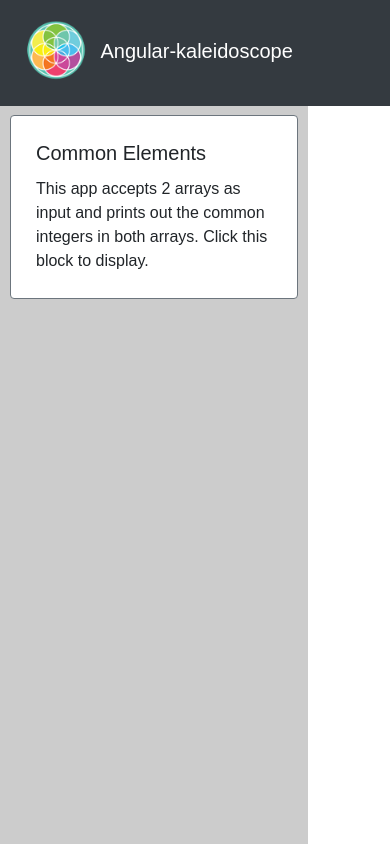
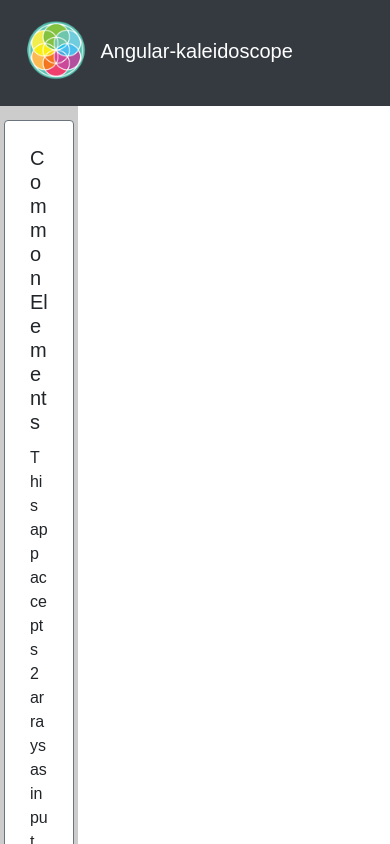
Before and after one commit to gbrethen/angular_kaleidoscope, an Angular app: page / in a window 390 px wide. Built offline with nearby package versions, Linux system fonts and the light colour scheme.

Commit message:
fix layout responsiveness.

```diff
--- a/src/app/app-blocks/app-blocks.component.html
+++ b/src/app/app-blocks/app-blocks.component.html
@@ -1,4 +1,4 @@
-<div class="card border-secondary" style="width: 18rem; margin: 10px; padding: 5px;">
+<div class="card border-secondary" style="width: 90%; padding: 5px;  margin:0 auto;">
   <div class="card-body">
     <h5 class="card-title">Common Elements</h5>
     <p class="card-text">This app accepts 2 arrays as input and prints out the common integers in both arrays.  Click this block to display.</p>
--- a/src/app/app.component.html
+++ b/src/app/app.component.html
@@ -5,10 +5,12 @@
   </span>
 </nav>
 <div id="container">
-  <div style="float: left; background-color: #CCC; height: 100%; padding-top: 105px;">
+  <div style="float: left; background-color: #CCC; width: 20%; height: 100%; padding-top: 120px;">
     <app-app-blocks></app-app-blocks>
   </div>
-  <div style="float: left; padding-left: 15px; padding-top: 105px; min-width:60%;">
-    <app-commonelement></app-commonelement>
+  <div style="float: left; width: 80%; height: 100%; overflow-y: hidden;">
+    <div style="padding-left: 15px; padding-top: 105px; min-width:100%; height: 100%; overflow-y: auto;">
+      <app-commonelement></app-commonelement>
+    </div>
   </div>
 </div>
```
